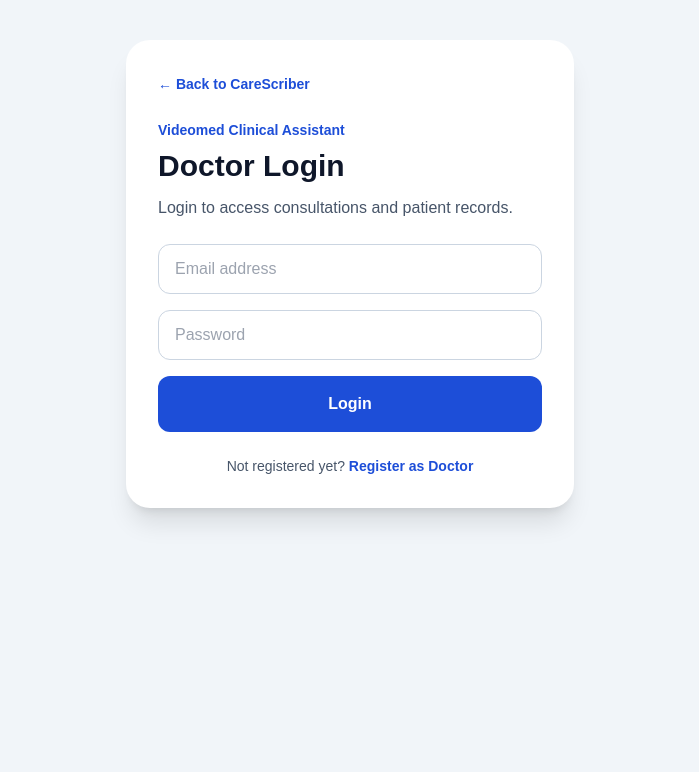
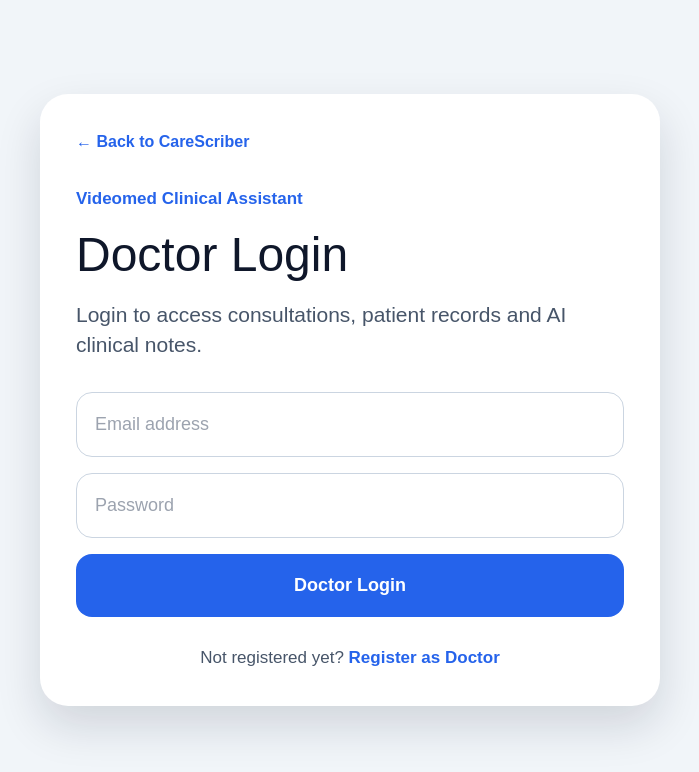
Before and after one commit to Siraajadams/Carescriber-, a Next.js app: page /login in a window 1280 px wide. Shown: the top 772 px of the page, without its empty margins (290-989 px from the left). Built offline with nearby package versions, Linux system fonts and the light colour scheme; no server answers.

Commit message:
Update page.tsx

```diff
--- a/app/login/page.tsx
+++ b/app/login/page.tsx
@@ -19,7 +19,7 @@ export default function LoginPage() {
     setLoading(true);
 
     const { error } = await supabase.auth.signInWithPassword({
-      email,
+      email: email.trim(),
       password,
     });
 
@@ -34,62 +34,137 @@ export default function LoginPage() {
   }
 
   return (
-    <main className="min-h-screen bg-slate-100 px-4 py-10">
-      <div className="mx-auto max-w-md rounded-3xl bg-white p-8 shadow-xl">
-        <Link href="/" className="text-sm font-semibold text-blue-700">
+    <main style={styles.page}>
+      <section style={styles.card}>
+        <Link href="/" style={styles.backLink}>
           ← Back to CareScriber
         </Link>
 
-        <p className="mt-6 text-sm font-semibold text-blue-700">
-          Videomed Clinical Assistant
+        <p style={styles.label}>Videomed Clinical Assistant</p>
+
+        <h1 style={styles.title}>Doctor Login</h1>
+
+        <p style={styles.subtitle}>
+          Login to access consultations, patient records and AI clinical notes.
         </p>
 
-        <h1 className="mt-2 text-3xl font-bold text-slate-900">
-          Doctor Login
-        </h1>
-
-        <p className="mt-3 text-slate-600">
-          Login to access consultations and patient records.
-        </p>
-
-        <form onSubmit={loginDoctor} className="mt-6 grid gap-4">
+        <form onSubmit={loginDoctor} style={styles.form}>
           <input
+            style={styles.input}
             type="email"
-            className="rounded-xl border border-slate-300 px-4 py-3"
             placeholder="Email address"
             value={email}
             onChange={(e) => setEmail(e.target.value)}
           />
 
           <input
+            style={styles.input}
             type="password"
-            className="rounded-xl border border-slate-300 px-4 py-3"
             placeholder="Password"
             value={password}
             onChange={(e) => setPassword(e.target.value)}
           />
 
-          {message && (
-            <div className="rounded-xl bg-red-50 px-4 py-3 text-sm text-red-700">
-              {message}
-            </div>
-          )}
+          {message && <div style={styles.error}>{message}</div>}
 
-          <button
-            disabled={loading}
-            className="rounded-xl bg-blue-700 px-6 py-4 font-semibold text-white hover:bg-blue-800 disabled:opacity-60"
-          >
-            {loading ? "Logging in..." : "Login"}
+          <button disabled={loading} style={styles.button}>
+            {loading ? "Logging in..." : "Doctor Login"}
           </button>
         </form>
 
-        <p className="mt-6 text-center text-sm text-slate-600">
+        <p style={styles.footer}>
           Not registered yet?{" "}
-          <Link href="/register" className="font-semibold text-blue-700">
+          <Link href="/register" style={styles.link}>
             Register as Doctor
           </Link>
         </p>
-      </div>
+      </section>
     </main>
   );
 }
+
+const styles: { [key: string]: React.CSSProperties } = {
+  page: {
+    minHeight: "100vh",
+    background: "#f1f5f9",
+    padding: "24px",
+    display: "flex",
+    justifyContent: "center",
+    alignItems: "center",
+    fontFamily: "Arial, sans-serif",
+  },
+  card: {
+    width: "100%",
+    maxWidth: "620px",
+    background: "#ffffff",
+    borderRadius: "28px",
+    padding: "36px",
+    boxShadow: "0 20px 45px rgba(15, 23, 42, 0.14)",
+  },
+  backLink: {
+    color: "#2563eb",
+    fontWeight: 700,
+    textDecoration: "none",
+    fontSize: "16px",
+  },
+  label: {
+    marginTop: "32px",
+    color: "#2563eb",
+    fontWeight: 700,
+    fontSize: "17px",
+  },
+  title: {
+    fontSize: "48px",
+    lineHeight: "54px",
+    color: "#0f172a",
+    marginTop: "16px",
+    marginBottom: "18px",
+  },
+  subtitle: {
+    color: "#475569",
+    fontSize: "21px",
+    lineHeight: "30px",
+  },
+  form: {
+    display: "grid",
+    gap: "16px",
+    marginTop: "32px",
+  },
+  input: {
+    width: "100%",
+    padding: "18px",
+    borderRadius: "16px",
+    border: "1px solid #cbd5e1",
+    fontSize: "18px",
+    boxSizing: "border-box",
+  },
+  error: {
+    background: "#fee2e2",
+    color: "#991b1b",
+    padding: "16px",
+    borderRadius: "16px",
+    fontWeight: 700,
+  },
+  button: {
+    width: "100%",
+    padding: "18px",
+    borderRadius: "16px",
+    border: "none",
+    background: "#2563eb",
+    color: "#ffffff",
+    fontSize: "18px",
+    fontWeight: 700,
+    cursor: "pointer",
+  },
+  footer: {
+    marginTop: "28px",
+    textAlign: "center",
+    color: "#475569",
+    fontSize: "17px",
+  },
+  link: {
+    color: "#2563eb",
+    fontWeight: 700,
+    textDecoration: "none",
+  },
+};
```
